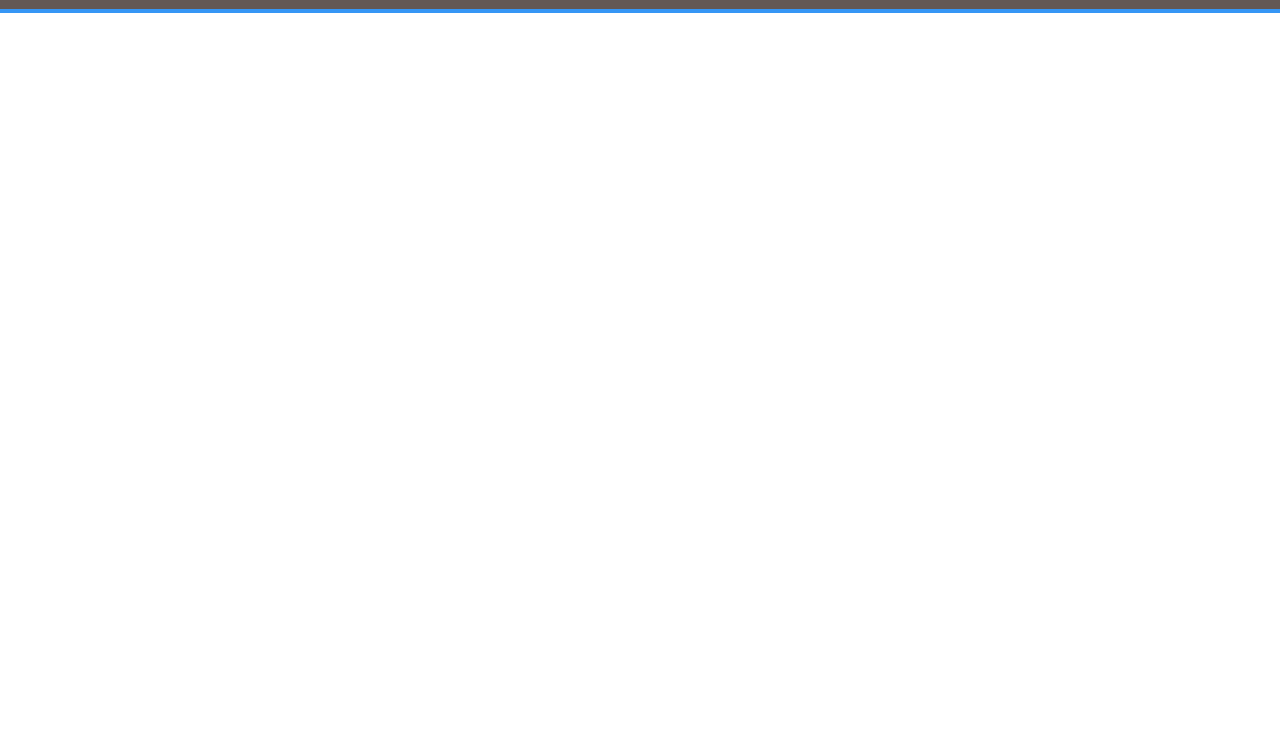
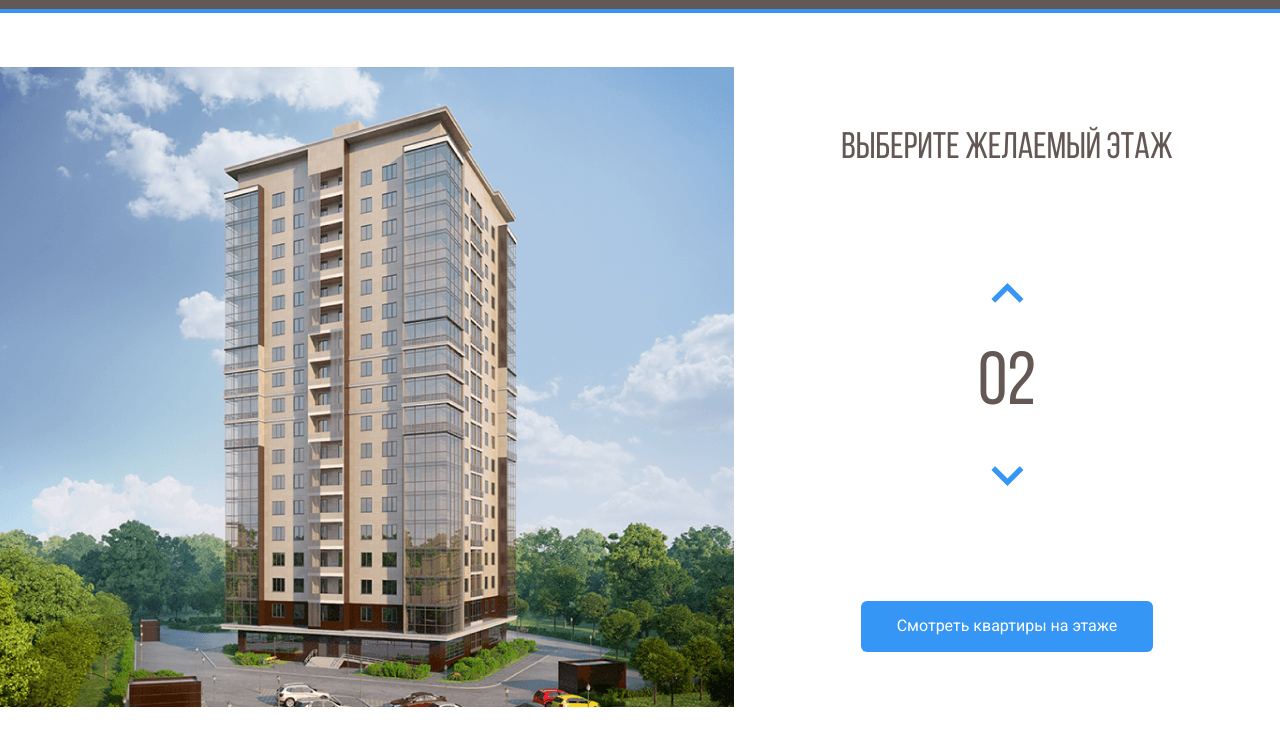
Before and after one commit to BrooksPMA/htmlcssinrensiv-melody, a plain HTML site: page index.html in a window 1280 px wide. Shown: the part 55-800 px from the top of the page. Drawn offline with Linux system fonts and the light colour scheme.

Commit message:
added main page

```diff
--- a/css/style.css
+++ b/css/style.css
@@ -1,3 +1,12 @@
+@font-face {
+  font-family: "Bebas Neue";
+  src: local("Bebas Neue Regular Regular"), local("BebasNeueRegular"),
+    url("../fonts/BebasNeueRegular.woff2") format("woff2"),
+    url("../fonts/BebasNeueRegular.woff") format("woff");
+  font-weight: normal;
+  font-style: normal;
+  font-display: swap;
+}
 * {
   box-sizing: border-box;
 }
@@ -50,3 +59,64 @@ body {
   text-decoration: none;
   color: #fff;
 }
+.main {
+  max-width: 1280px;
+  margin: auto;
+  padding-top: 54px;
+  display: flex;
+}
+.main-info {
+  flex-grow: 1;
+  text-align: center;
+  display: flex;
+  flex-direction: column;
+  align-items: center;
+  justify-content: space-between;
+}
+.home-image path {
+  opacity: 0;
+  cursor: pointer;
+}
+.home-image :hover {
+  opacity: 1;
+}
+.counter-group {
+  display: flex;
+  flex-direction: column;
+  align-items: center;
+}
+.counter-button {
+  background-color: #fff;
+  border: none;
+  cursor: pointer;
+}
+.counter-arrow-down {
+  transform: rotateX(180deg);
+}
+.main-title {
+  margin: 0;
+  font-family: "Bebas Neue", sans-serif;
+  font-style: normal;
+  font-weight: normal;
+  font-size: 37px;
+  line-height: 44px;
+  text-align: center;
+  color: #635854;
+  margin-top: 60px;
+}
+.counter {
+  font-family: "Bebas Neue", sans-serif;
+  color: #635854;
+  font-size: 75px;
+  margin-top: 35px;
+  margin-bottom: 35px;
+}
+.button-primary {
+  background: #3596f5;
+  border-radius: 6px;
+  border: none;
+  color: #fff;
+  padding: 16px 36px;
+  cursor: pointer;
+  margin-bottom: 60px;
+}
--- a/index.html
+++ b/index.html
@@ -44,6 +44,53 @@
     </div>
     <!-- /.navbar |c-->
   </header>
+  <main class="main">
+    <div class="main-image">
+      <svg class="home-image" width="734" height="640" viewBox="0 0 734 640" fill="none"
+        xmlns="http://www.w3.org/2000/svg" xmlns:xlink="http://www.w3.org/1999/xlink">
+        <rect width="734" height="640" fill="url(#pattern0)" />
+        <defs>
+          <pattern id="pattern0" patternContentUnits="objectBoundingBox" width="1" height="1">
+            <use xlink:href="#image0" transform="translate(-0.00408719) scale(0.0013624 0.0015625)" />
+          </pattern>
+          <image id="image0" width="740" height="640" xlink:href="img/home.png" />
+        </defs>
+        <path d="M222 531L442.8 539L512 525.3V547L443.5 566.7L222 555.7V531Z" fill="#3595F6" fill-opacity="0.75" />
+        <path d="M223 530V505L443.3 508.3L513 505V525L443.7 538L223 530Z" fill="#3595F6" fill-opacity="0.75" />
+        <path d="M223 504V479H444H513V502L445 509L223 504Z" fill="#3595F6" fill-opacity="0.75" />
+        <path d="M223 480V455L444.3 451.3L512 458V480H444" fill="#3595F6" fill-opacity="0.75" />
+        <path d="M223 454V428L444.5 424.7L513 435.7V457L444 450.3L223 454Z" fill="#3595F6" fill-opacity="0.75" />
+        <path d="M222 427V403.3L443 391L514 414V435.3L443 423L222 427Z" fill="#3595F6" fill-opacity="0.75" />
+        <path d="M222 405V380L444.2 363.7L514 392.3V413L443.7 391.3L222 405Z" fill="#3595F6" fill-opacity="0.75" />
+        <path d="M222 380V355L444.5 334.7L514 371.3V392L442 363.3L222 380Z" fill="#3595F6" fill-opacity="0.75" />
+        <path d="M222 354V330L445 305.3L514 349.3V371L444.7 333L222 354Z" fill="#3595F6" fill-opacity="0.75" />
+        <path d="M222 329V305L444.5 276.3L514 327.3V348L443.7 305.7L222 329Z" fill="#3595F6" fill-opacity="0.75" />
+        <path d="M221 305V281L443.3 248L514 307.3V327L444 276.3L221 305Z" fill="#3595F6" fill-opacity="0.75" />
+        <path d="M222 280V256L443.2 221L513 285V306L444.3 247.7L222 280Z" fill="#3595F6" fill-opacity="0.75" />
+        <path d="M222 256V231L444.3 193L513 263.3V284L444 220L222 256Z" fill="#3595F6" fill-opacity="0.75" />
+        <path d="M222 230V205L442.8 161.3L513 240.3V263L444 189.7L222 230Z" fill="#3595F6" fill-opacity="0.75" />
+        <path d="M223 206V181L443 133L513 218V241L442.3 161.7L223 206Z" fill="#3595F6" fill-opacity="0.75" />
+        <path d="M222 181V156L441.8 104L513 196.3V219L443.3 132.7L222 181Z" fill="#3595F6" fill-opacity="0.75" />
+        <path d="M222 156V130L444 73.3L513 175V196L443.7 104.3L222 156Z" fill="#3595F6" fill-opacity="0.75" />
+      </svg>
+
+    </div>
+    <!-- .main-image -->
+    <div class="main-info">
+      <h2 class="main-title">Выберите желаемый этаж</h2>
+      <div class="counter-group">
+        <button class="counter-button counter-up">
+          <img class="counter-arrow counter-arrow-up" src="img/arrow.svg" alt="arrow-up">
+        </button>
+        <span class="counter">02</span>
+        <button class="counter-button counter-down">
+          <img class="counter-arrow counter-arrow-down" src="img/arrow.svg" alt="arrow-down">
+        </button>
+      </div>
+      <!-- .counter-group -->
+      <button class="button button-primary">Смотреть квартиры на этаже</button>
+    </div>
+  </main>
 
   <script src="main.js"></script>
 </body>
```
Also changed, not shown: fonts/BebasNeueRegular.woff (added), fonts/BebasNeueRegular.woff2 (added), img/Group 3.svg (added), img/arrow.svg (added), img/home.png (added).
